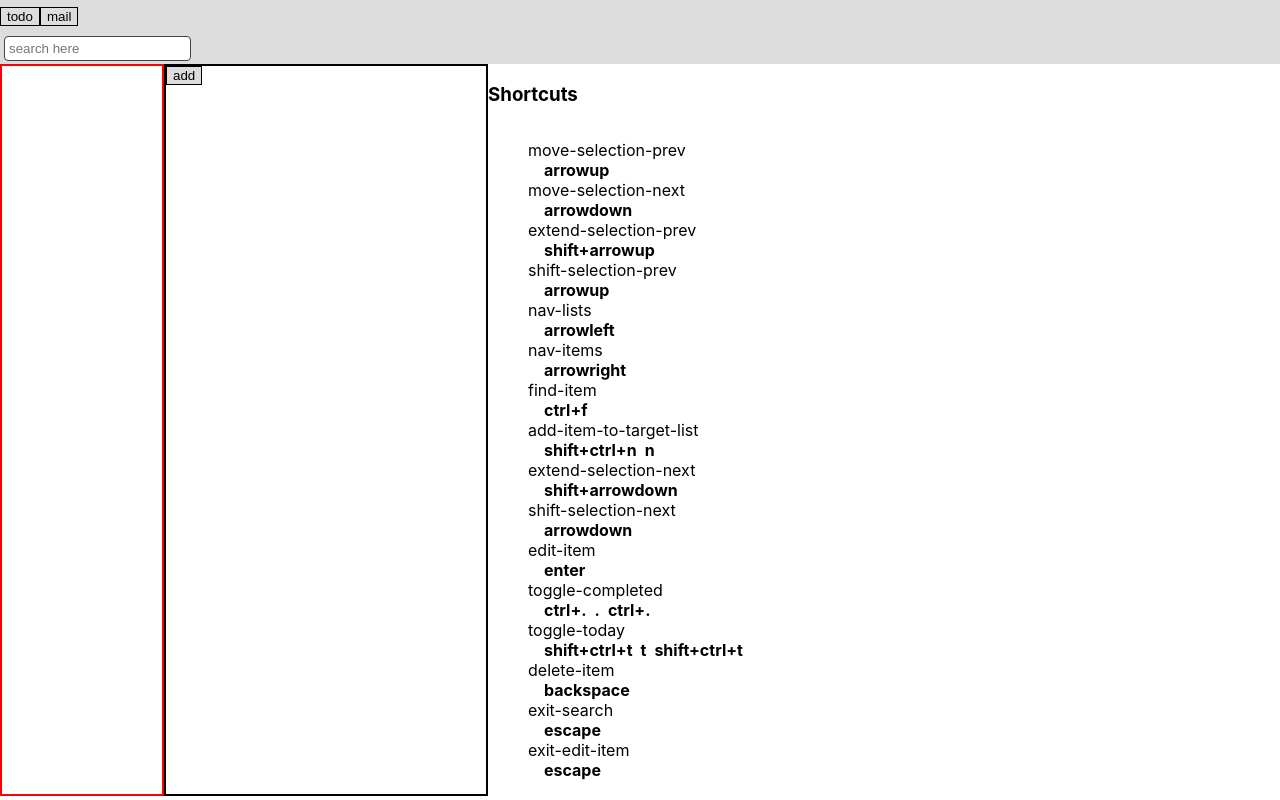
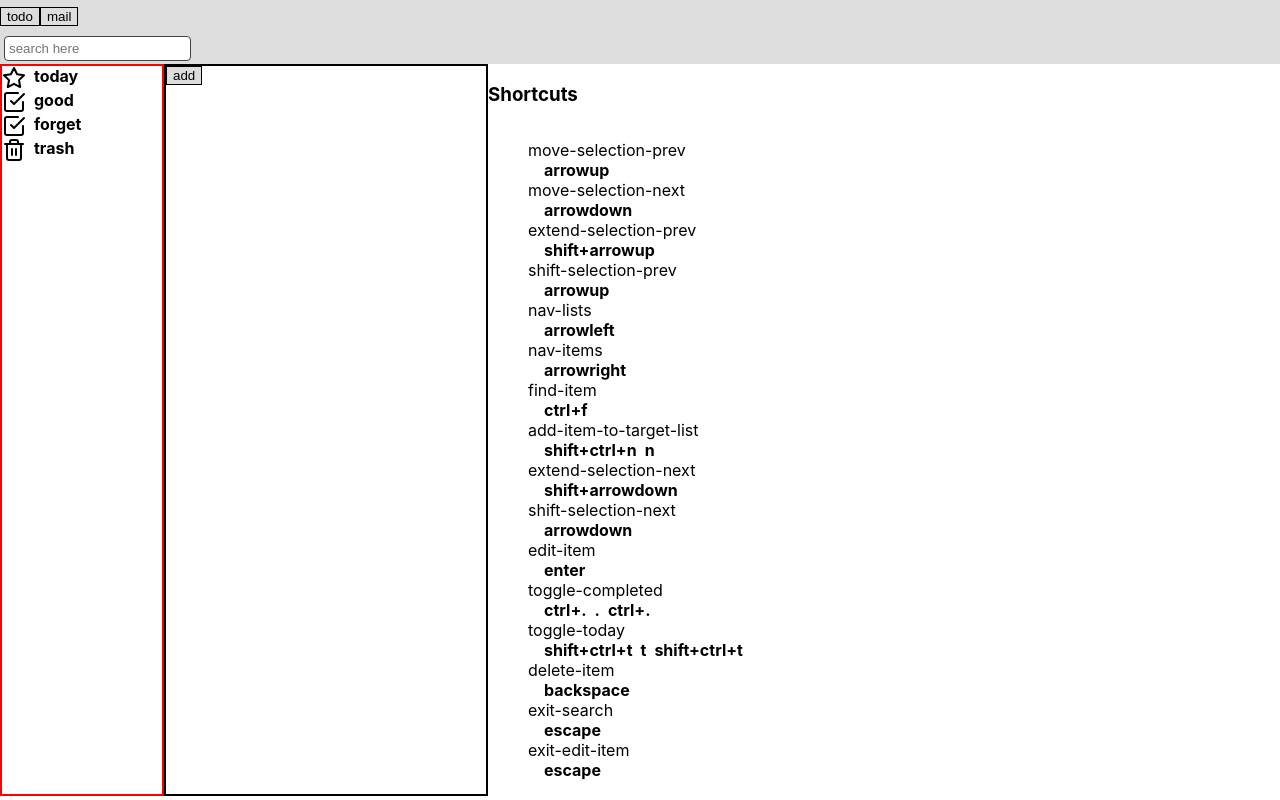
Before and after one commit to joshmarinacci/todomanager, a React (Create React App) app: page / in a window 1280 px wide. Both pictures are taken after a click on the button "todo". Built offline with nearby package versions, Linux system fonts and the light colour scheme.

Commit message:
add domain prefix to the storage

```diff
--- a/src/mailapp.js
+++ b/src/mailapp.js
@@ -112,7 +112,7 @@ export const MailApp = ({})=> {
             `Here's whats's happening on LEGO ideas `)
         console.log(storage)
     }
-    const storage = new QueryStorage()
+    const storage = new QueryStorage("mail")
     storage.clear().then(()=>{
         storage.load().then(()=>{
             if(storage.isEmpty()) makeInitialData()
--- a/src/storage.js
+++ b/src/storage.js
@@ -19,7 +19,8 @@ export class EmptyQuery {
 }
 
 export class QueryStorage {
-    constructor() {
+    constructor(prefix) {
+        this.prefix = prefix
         this.tables = {}
         this._idcount = 1000
         this.queries = []
@@ -27,8 +28,8 @@ export class QueryStorage {
         this.empty = true
     }
     load() {
-        return this.lf.getItem('tables').then((tables)=>{
-            console.log("loaded old tables",tables)
+        return this.lf.getItem(this.prefix+'tables').then((tables)=>{
+            console.log(this.prefix + ": loaded old tables",tables)
             if(tables) {
                 this.tables = tables
                 Object.keys(this.tables).forEach((table)=>this.refresh(table))
@@ -48,9 +49,9 @@ export class QueryStorage {
     isEmpty() { return this.empty}
 
     save() {
-        this.lf.setItem('tables',this.tables)
+        this.lf.setItem(this.prefix+'tables',this.tables)
             .then(()=>this.lf.setItem("ID_COUNTER",this._idcount))
-            .then(()=>console.log("done saving"))
+            .then(()=>console.log(`done saving ${this.prefix}`))
     }
 
     insert(table, obj) {
--- a/src/todoapp.js
+++ b/src/todoapp.js
@@ -73,7 +73,7 @@ export const TodoApp = () => {
             completed: false,
         })
     }
-    const storage = new QueryStorage()
+    const storage = new QueryStorage("todo")
     storage.load().then(()=>{
         if(storage.isEmpty()) makeInitialData()
     })
```
